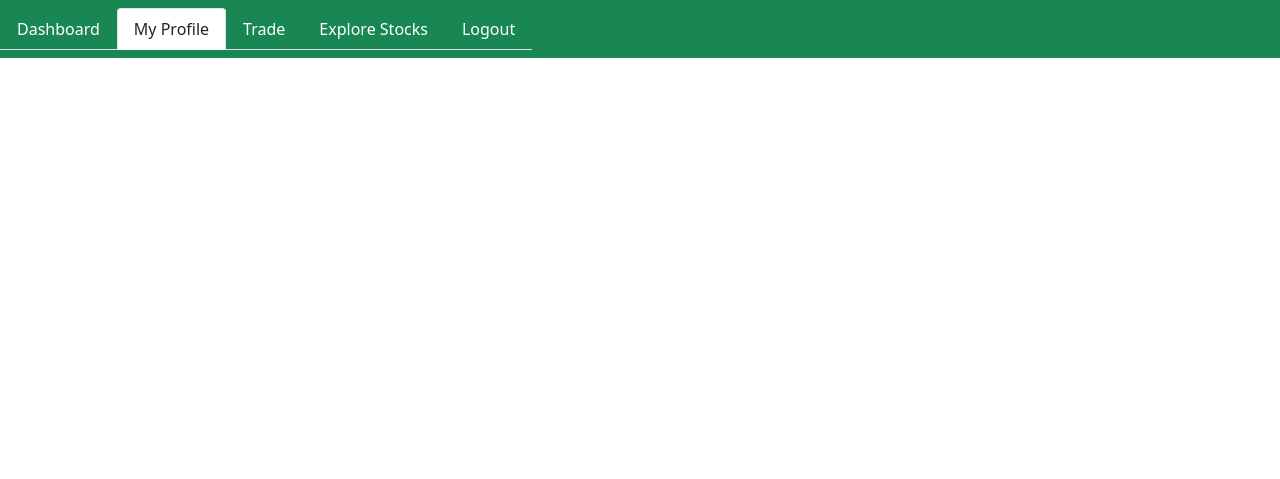
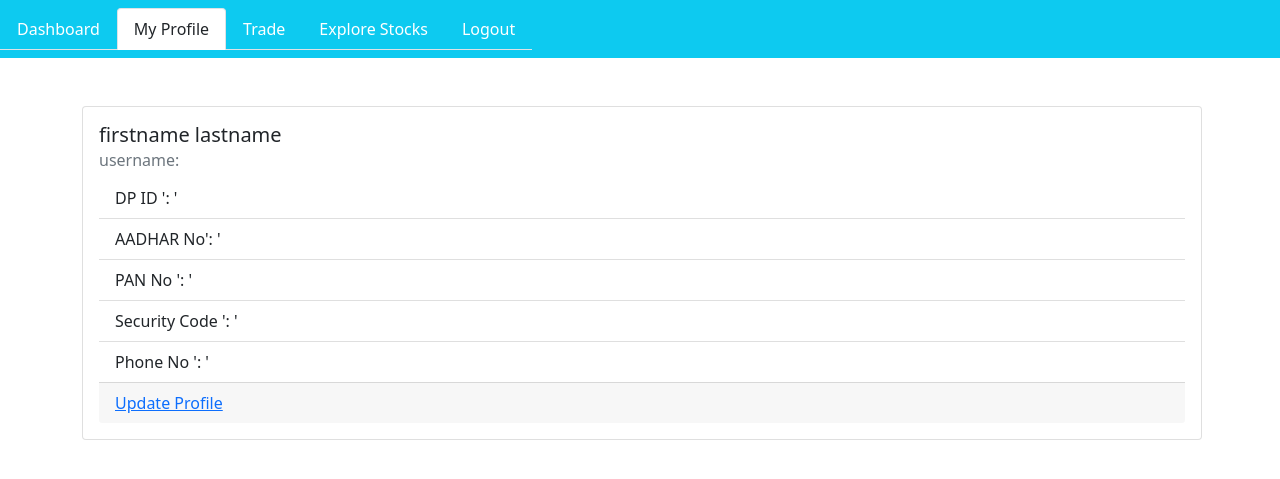
Before and after one commit to shreya-prabhu/Stonks, a Flask app: page /profile in a window 1280 px wide. Shown: the top 479 px of the page. Run offline with Flask 2, Linux system fonts and the light colour scheme.

Commit message:
User Profile Page

```diff
--- a/templates/profile.html
+++ b/templates/profile.html
@@ -1,7 +1,7 @@
 <link href="https://cdn.jsdelivr.net/npm/bootstrap@5.0.0-beta3/dist/css/bootstrap.min.css" rel="stylesheet" integrity="sha384-eOJMYsd53ii+scO/bJGFsiCZc+5NDVN2yr8+0RDqr0Ql0h+rP48ckxlpbzKgwra6" crossorigin="anonymous">
 <html>
 
-  <nav class="navbar navbar-dark bg-success">
+  <nav class="navbar navbar-dark bg-info">
     <ul class="nav nav-tabs">
       <li class="nav-item">
           <a class="nav-link  text-white" href="/dashboard">Dashboard</a>
@@ -28,4 +28,30 @@
     </ul>
 </nav>
 
+<div class="container-lg">
+  <br><br>
+  <div class="card" style="width: 70rem;">
+    <div class="card-body">
+      <h5 class="card-title"> firstname    lastname  </h5>
+      <h6 class="card-subtitle mb-2 text-muted"> username:  </h6>
+
+      <ul class="list-group list-group-flush">
+        <li class="list-group-item">DP ID ': '</li>
+        <li class="list-group-item">AADHAR No': '</li>
+        <li class="list-group-item">PAN No ': ' </li>
+        <li class="list-group-item">Security Code ': ' </li>
+        <li class="list-group-item">Phone No ': ' </li>
+
+      </ul>
+
+      <div class="card-footer">
+        <a href="/update.html" class="card-link">Update Profile</a>
+      </div>
+
+    </div>
+  </div>
+
+</div>
+
+
 </html>
```
